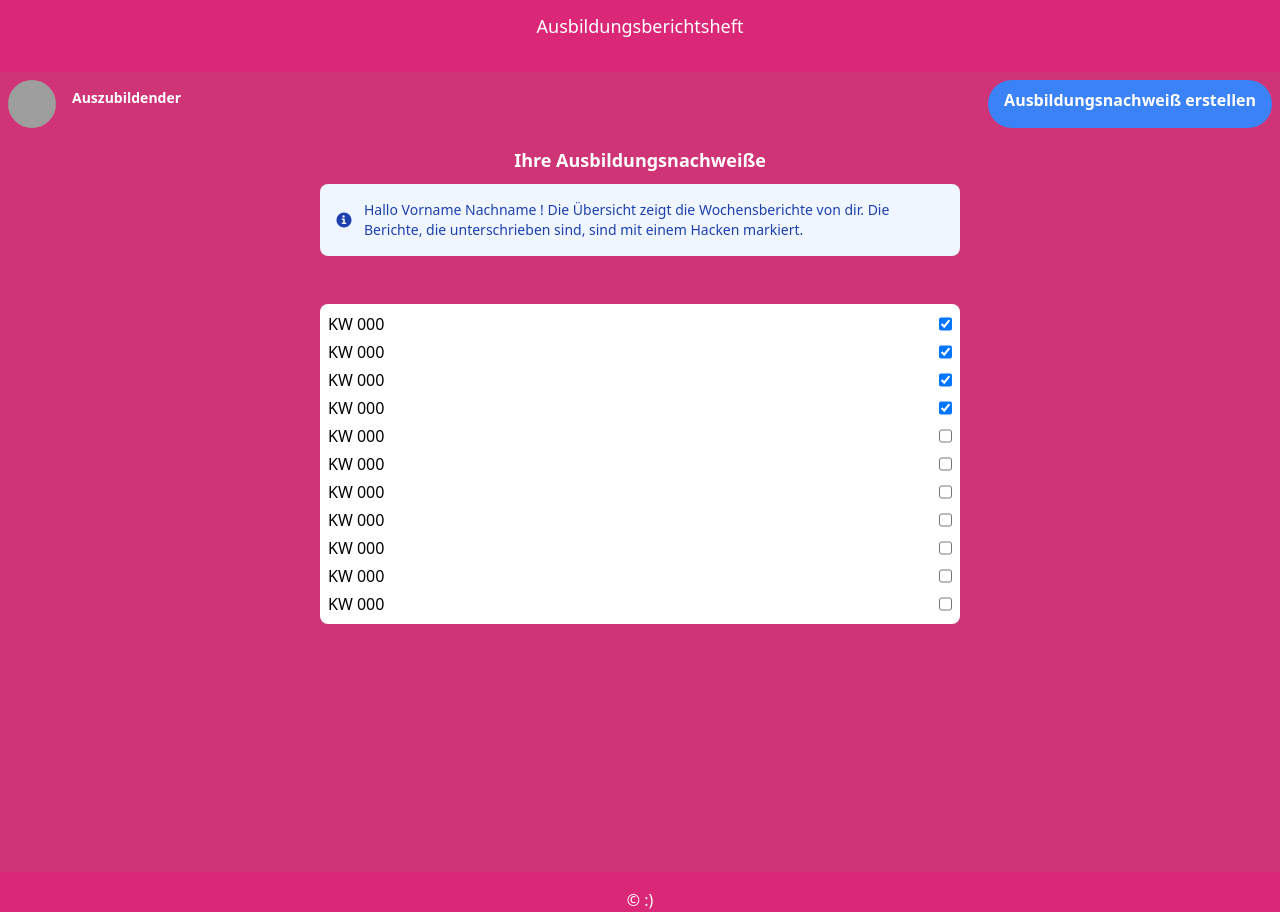
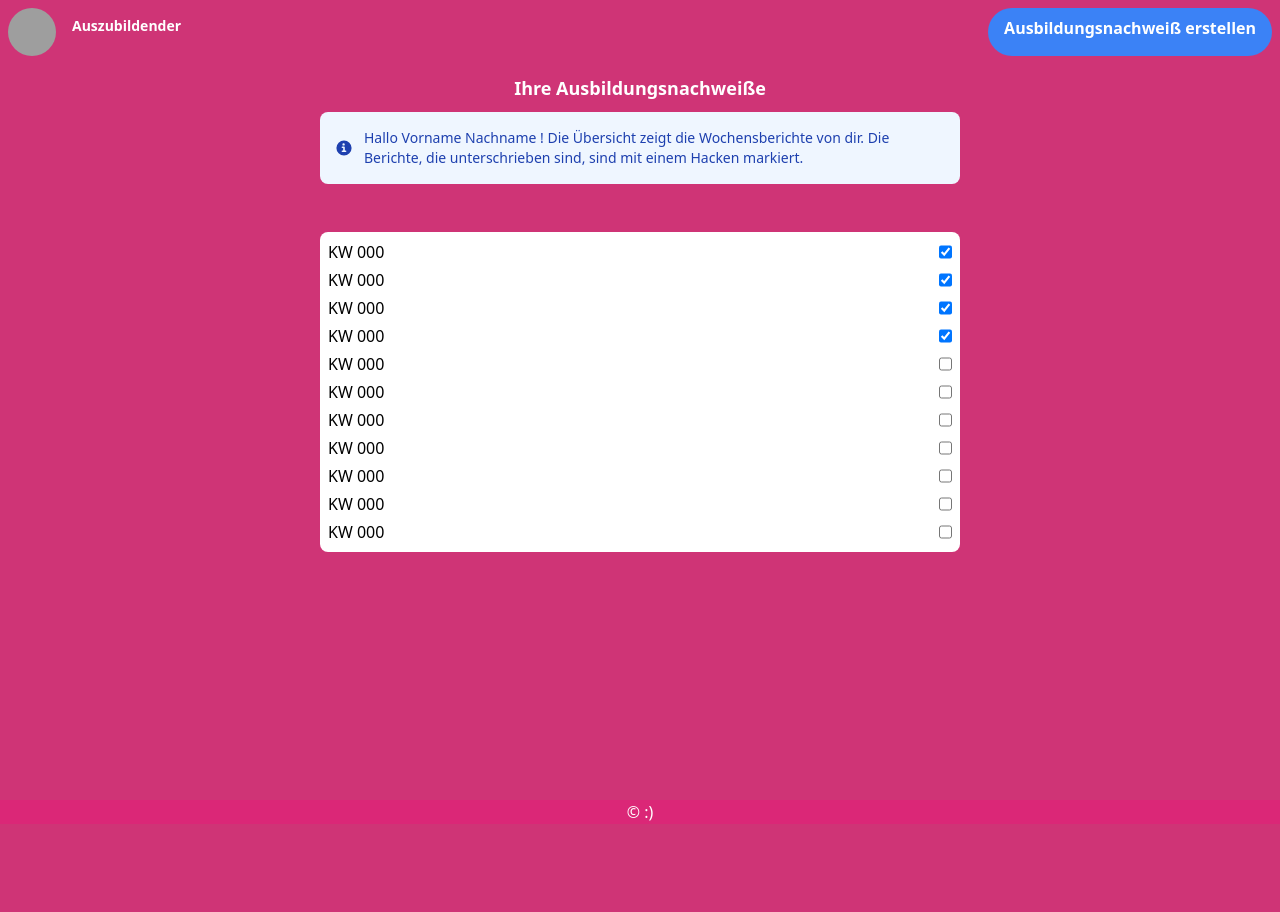
Before and after one commit to rettedascode/berichtsheft-tool, a Flask app: page /azubi-index in a window 1280 px wide. After the commit the page ends 824 px from the top, so only its background shows below. Run offline with Flask 3, Linux system fonts and the light colour scheme; some libraries are stand-ins or nearby versions; grey boxes are pictures that could not be loaded.

Commit message:
base update, margin für content entfernt

```diff
--- a/templates/base.html
+++ b/templates/base.html
@@ -46,9 +46,9 @@
 <!--    </div>-->
 <!--</nav>-->
 
-  <header class="w-75 mx-auto text-center text-lg mt-3 mb-4 text-white">
-    {% block header %}{% endblock %}
-  </header>
+<!--  <header class="w-75 mx-auto text-center text-lg mt-3 mb-4 text-white">-->
+<!--    {% block header %}{% endblock %}-->
+<!--  </header>-->
 
  {% with messages = get_flashed_messages(with_categories=true) %}
   {% if messages %}
@@ -61,7 +61,7 @@
 {% endwith %}
 
 
-<section class="content mx-auto w-75 my-4 pt-4">
+<section class="content mx-auto w-75">
   {% block content %}{% endblock %}
 </section>
 
```
